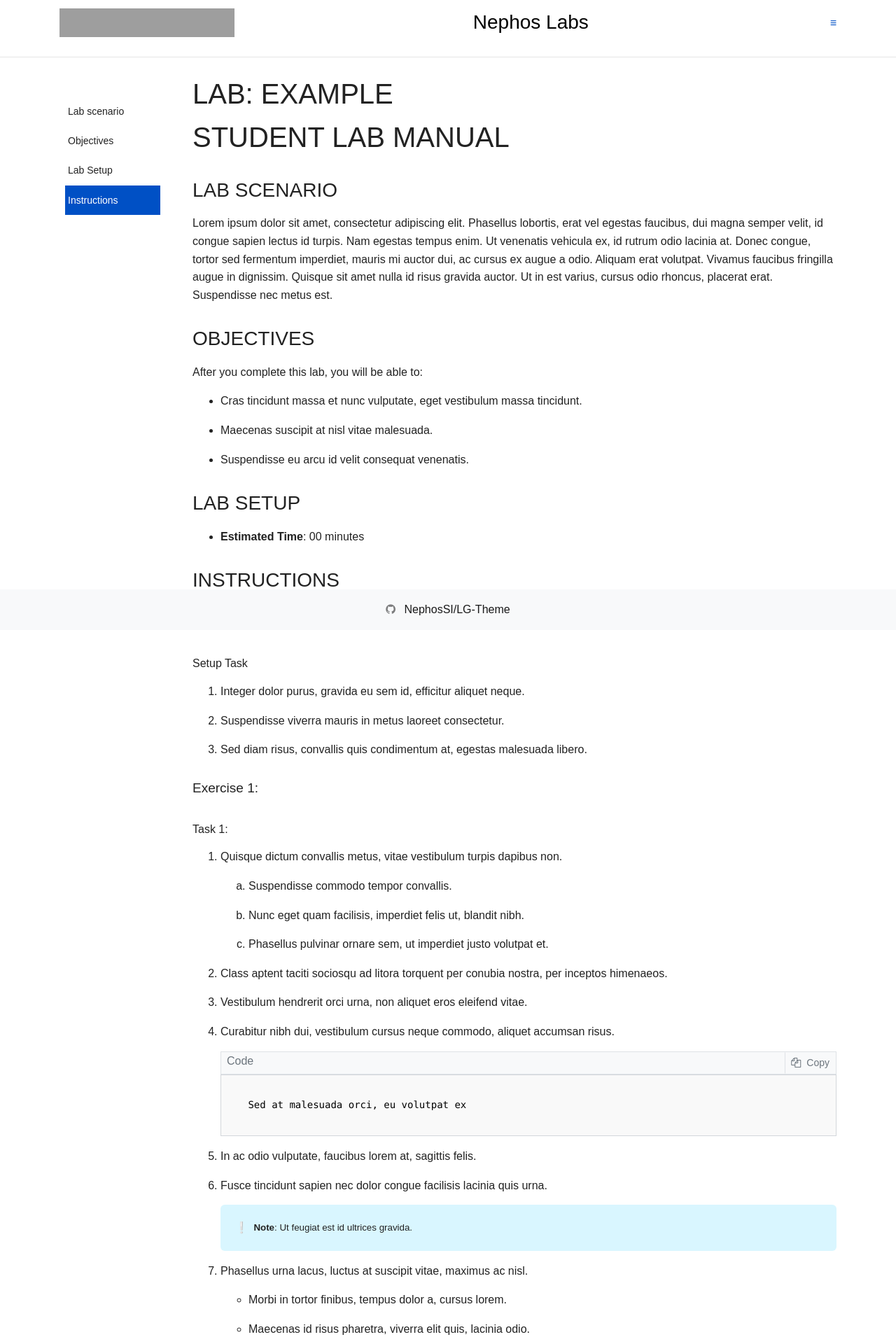
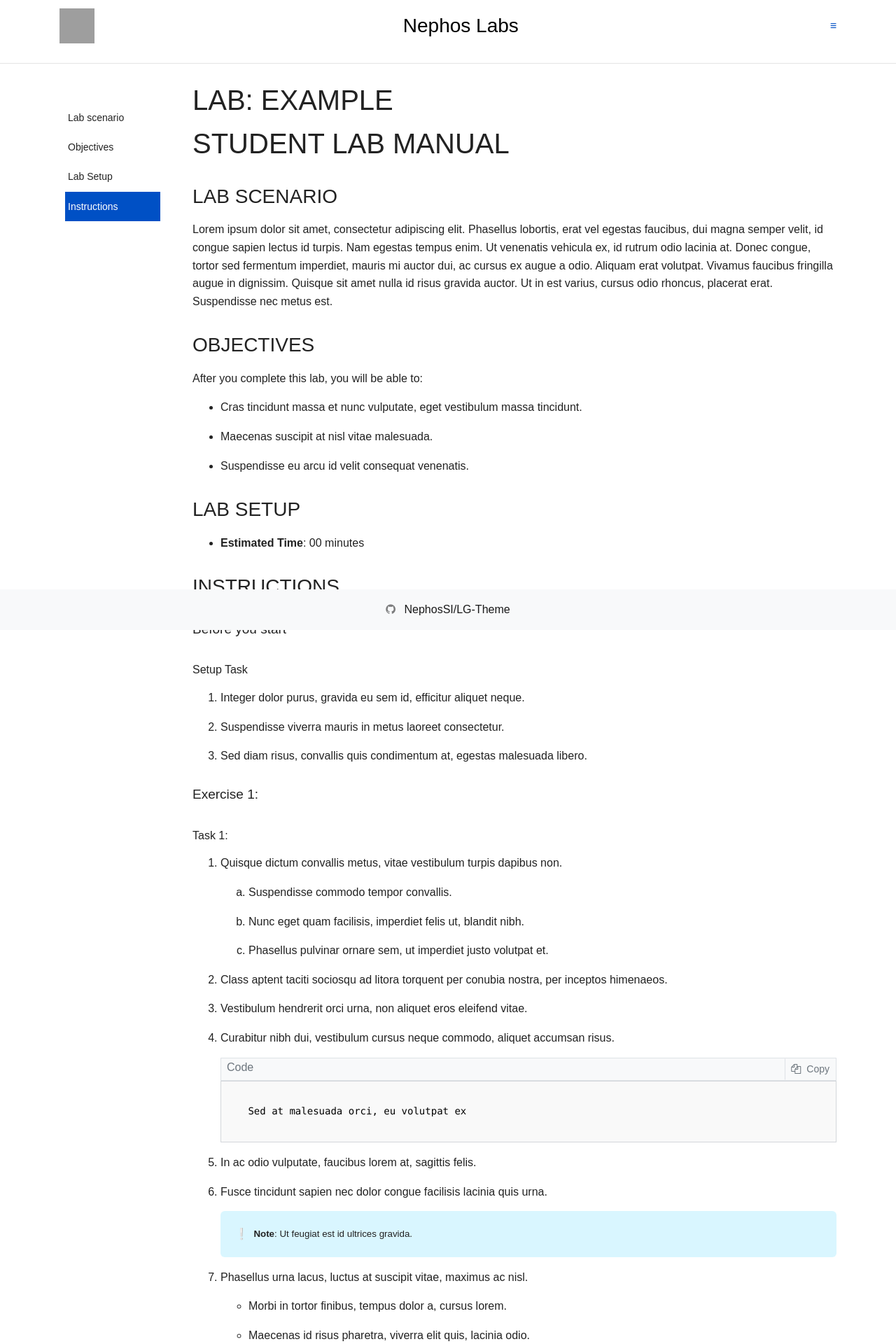
Before and after one commit to NephosSI/LG-Theme, a Jekyll site: the page built from index.md, in a window 1280 px wide. Shown: the top 1920 px of the page at 70% size. Built offline with Jekyll 4.4.1, drawn with Linux system fonts in a browser that asks for light colours; nearby versions of some CDN libraries; comment, search, counter and statistics services are not loaded; our own code applies the rules of GitHub Pages for plain Markdown files; grey boxes are pictures that could not be loaded.

Commit message:
Update page.html

```diff
--- a/_layouts/page.html
+++ b/_layouts/page.html
@@ -6,7 +6,7 @@ layout: default
     <nav class="navbar navbar-expand-lg navbar-dark bg-gray">
         <div class="container d-flex justify-content-between">
             <a class="my-1 title text-white" href="https://nephos.eu/">
-                <img src="https://github.com/mpregl/Nephos-Theme/raw/master/assets/Nephos-logo-1.png" alt="Nephos logo" style="width:250px;height:41px;"/>
+                <img src="https://github.com/mpregl/Nephos-Theme/raw/master/assets/Nephos-logo-1.png" alt="Nephos logo" style="width:50px;height:50px;"/>
             </a>
             <span class="my-1 title text-black">Nephos Labs</span>
             <span class="ml-1"><a href="{{ site.github.url }}">&#8801;</a></span>
```
